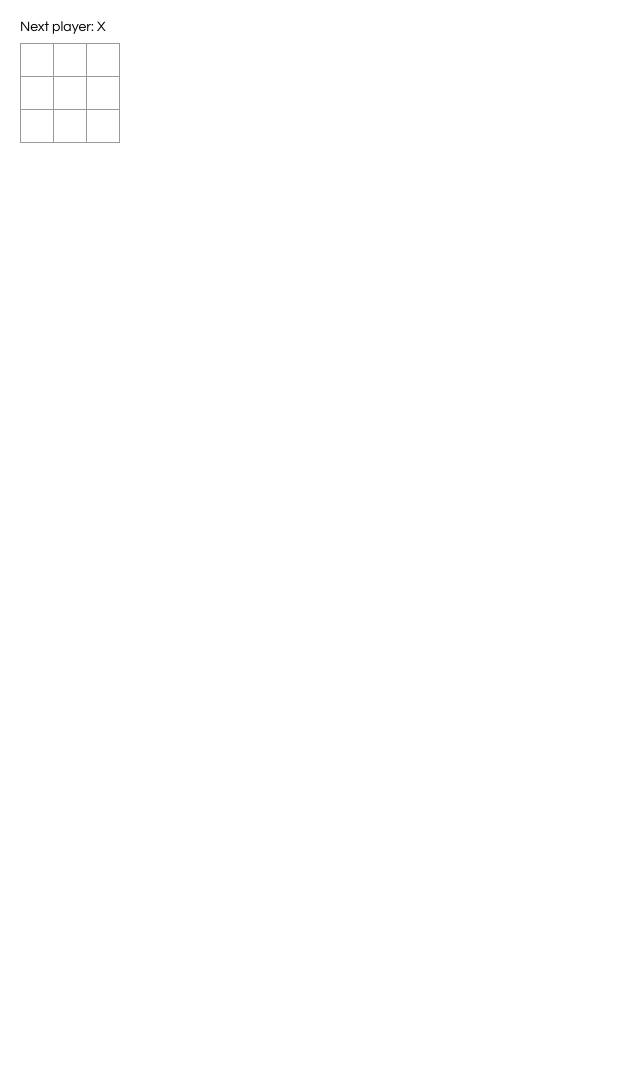
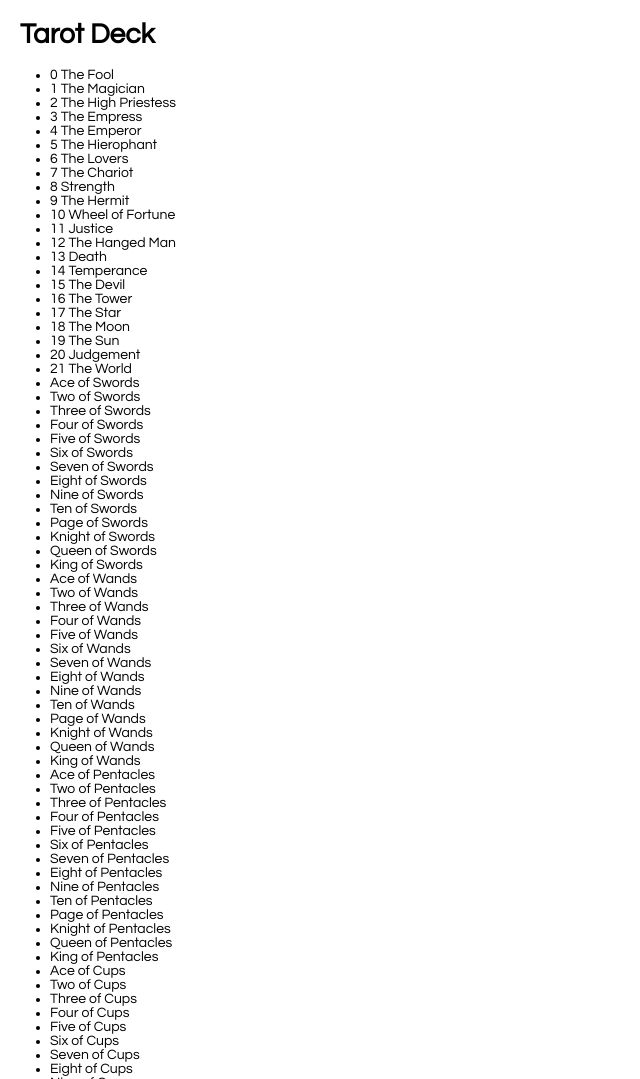
Before and after one commit to jeff-shakes/TarotJournal, a React app: page / in a window 1280 px wide. Shown: the top 1079 px of the page, without its empty margins (0-640 px from the left). Before the commit the page ends 800 px from the top, so only its background shows below. Built offline with nearby package versions, Linux system fonts and the light colour scheme.

Commit message:
displaying tarot card list via react

```diff
--- a/src/index.css
+++ b/src/index.css
@@ -6,45 +6,3 @@ body {
 ol, ul {
   padding-left: 30px;
 }
-
-.board-row:after {
-  clear: both;
-  content: "";
-  display: table;
-}
-
-.status {
-  margin-bottom: 10px;
-}
-
-.square {
-  background: #fff;
-  border: 1px solid #999;
-  float: left;
-  font-size: 24px;
-  font-weight: bold;
-  line-height: 34px;
-  height: 34px;
-  margin-right: -1px;
-  margin-top: -1px;
-  padding: 0;
-  text-align: center;
-  width: 34px;
-}
-
-.square:focus {
-  outline: none;
-}
-
-.kbd-navigation .square:focus {
-  background: #ddd;
-}
-
-.game {
-  display: flex;
-  flex-direction: row;
-}
-
-.game-info {
-  margin-left: 20px;
-}
--- a/src/index.js
+++ b/src/index.js
@@ -2,66 +2,83 @@ import React from 'react';
 import ReactDOM from 'react-dom';
 import './index.css';
 
-class Square extends React.Component {
-  render() {
-    return (
-      <button className="square">
-        {/* TODO */}
-      </button>
-    );
-  }
+const MAJOR_ARCANA = [
+  "0 The Fool",
+  "1 The Magician",
+  "2 The High Priestess",
+  "3 The Empress",
+  "4 The Emperor",
+  "5 The Hierophant",
+  "6 The Lovers",
+  "7 The Chariot",
+  "8 Strength",
+  "9 The Hermit",
+  "10 Wheel of Fortune",
+  "11 Justice",
+  "12 The Hanged Man",
+  "13 Death",
+  "14 Temperance",
+  "15 The Devil",
+  "16 The Tower",
+  "17 The Star",
+  "18 The Moon",
+  "19 The Sun",
+  "20 Judgement",
+  "21 The World"
+]
+
+const SUITS = [
+  'Swords',
+  'Wands',
+  'Pentacles',
+  'Cups'
+]
+
+const CARDS_PER_SUIT = [
+  'Ace',
+  'Two',
+  'Three',
+  'Four',
+  'Five',
+  'Six',
+  'Seven',
+  'Eight',
+  'Nine',
+  'Ten',
+  'Page',
+  'Knight',
+  'Queen',
+  'King'
+]
+
+const minorArcanaCards = ()=> {
+  let ary = []
+  SUITS.forEach((suit)=>{
+    CARDS_PER_SUIT.forEach((cardNumber)=>{
+      ary.push(`${cardNumber} of ${suit}`)
+    })
+  })
+  return ary
 }
 
-class Board extends React.Component {
-  renderSquare(i) {
-    return <Square />;
-  }
-
-  render() {
-    const status = 'Next player: X';
-
-    return (
-      <div>
-        <div className="status">{status}</div>
-        <div className="board-row">
-          {this.renderSquare(0)}
-          {this.renderSquare(1)}
-          {this.renderSquare(2)}
-        </div>
-        <div className="board-row">
-          {this.renderSquare(3)}
-          {this.renderSquare(4)}
-          {this.renderSquare(5)}
-        </div>
-        <div className="board-row">
-          {this.renderSquare(6)}
-          {this.renderSquare(7)}
-          {this.renderSquare(8)}
-        </div>
-      </div>
-    );
-  }
+const createDeck = function() {
+  return MAJOR_ARCANA.concat(minorArcanaCards())
 }
 
-class Game extends React.Component {
-  render() {
-    return (
-      <div className="game">
-        <div className="game-board">
-          <Board />
-        </div>
-        <div className="game-info">
-          <div>{/* status */}</div>
-          <ol>{/* TODO */}</ol>
-        </div>
-      </div>
-    );
-  }
+function Deck(props) {
+  const cards = props.cards;
+  const listItems = cards.map((card) =>
+    <li>{card}</li>
+  );
+  return (
+    <div>
+      <h1>Tarot Deck</h1>
+      <ul>{listItems}</ul>
+    </div>
+  );
 }
 
-// ========================================
-
+const tarotCards = createDeck()
 ReactDOM.render(
-  <Game />,
-  document.getElementById('root')
+  <Deck cards={tarotCards} />,  document.getElementById('root')
 );
```
Also changed, not shown: app.js (deleted, +0 -78 lines), index.html (deleted, +0 -14 lines), style.css (deleted, +0 -7 lines).
